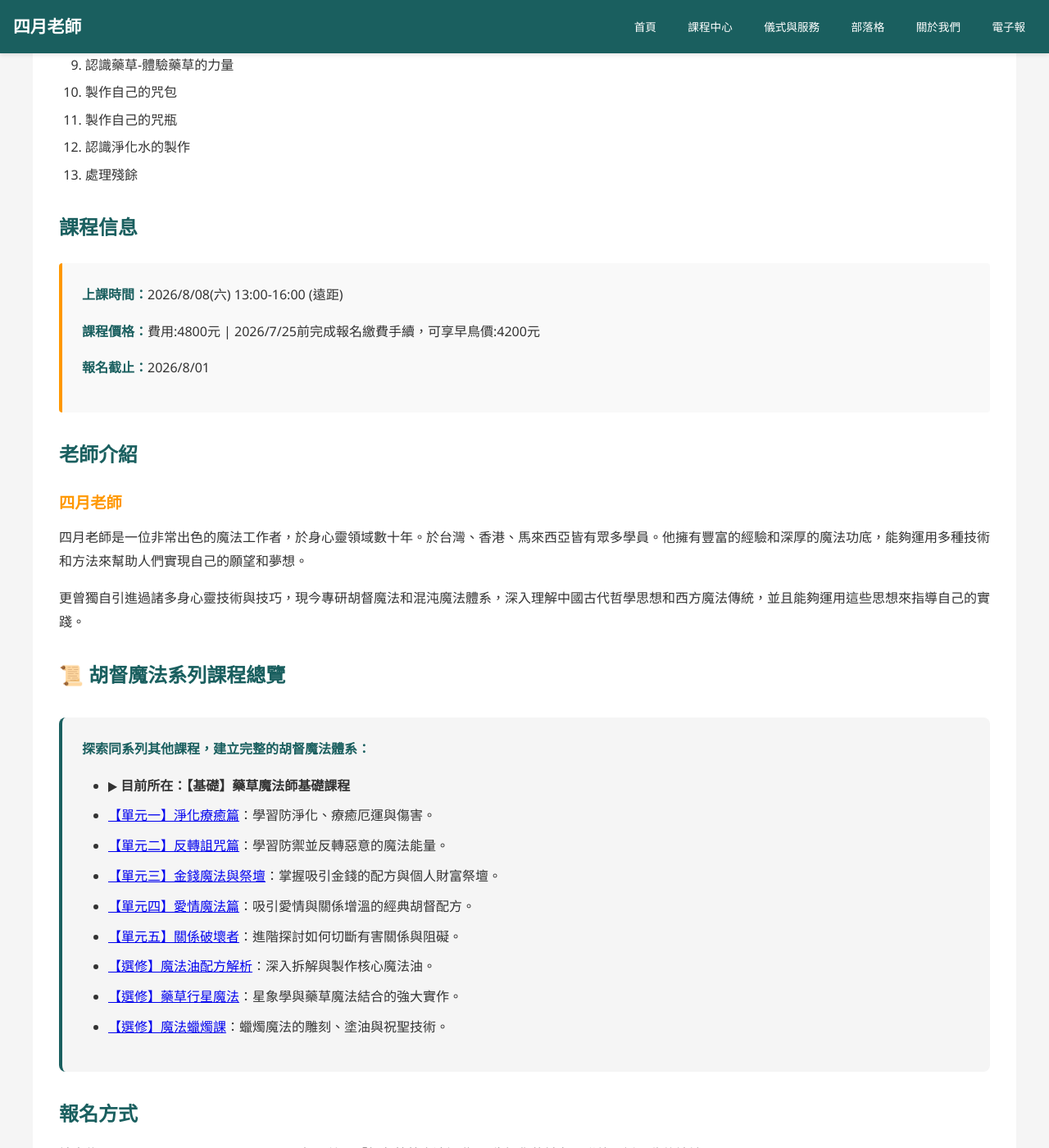
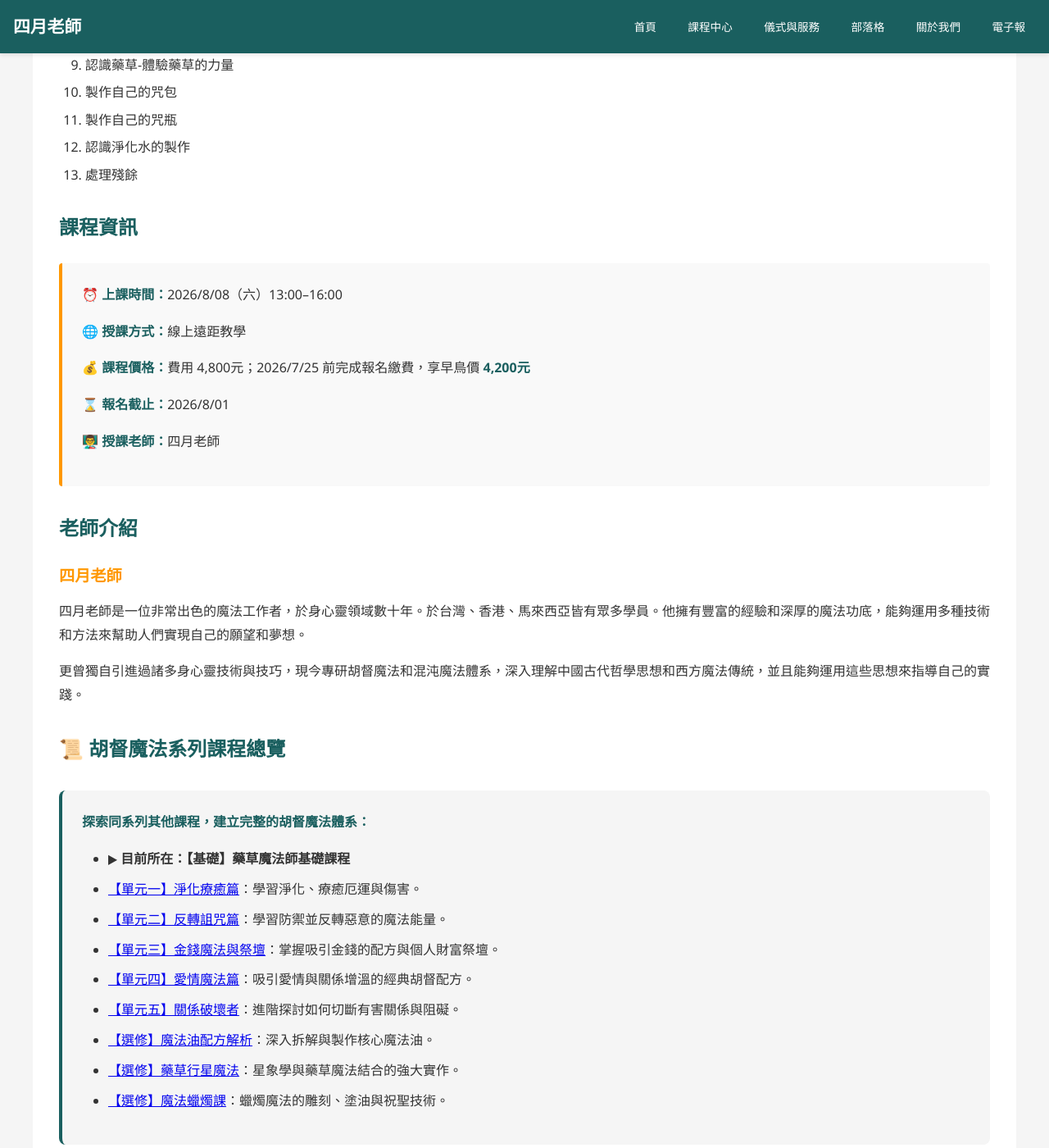
Before and after one commit to light4uliuphone-lang/hoodoo, a Jekyll site: the page built from courses/course-hoodoo-00.html, in a window 1280 px wide and 1400 px high, scrolled down 990 px. Shown: the whole window at 82% size. Built offline with Jekyll 4.4.1, drawn with Linux system fonts in a browser that asks for light colours; some of the changed text lies outside the part shown.

Commit message:
Add files via upload

```diff
--- a/courses/course-hoodoo-00.html
+++ b/courses/course-hoodoo-00.html
@@ -38,11 +39,13 @@
             <li>處理殘餘</li>
         </ol>
 
-        <h2>課程信息</h2>
+        <h2>課程資訊</h2>
         <div class="course-info-box">
-            <p><strong>上課時間：</strong>2026/8/08(六) 13:00-16:00 (遠距)</p>
-            <p><strong>課程價格：</strong>費用:4800元 | 2026/7/25前完成報名繳費手續，可享早鳥價:4200元</p>
-            <p><strong>報名截止：</strong>2026/8/01</p>
+            <p><strong>⏰ 上課時間：</strong>2026/8/08（六）13:00–16:00</p>
+            <p><strong>🌐 授課方式：</strong>線上遠距教學</p>
+            <p><strong>💰 課程價格：</strong>費用 4,800元；2026/7/25 前完成報名繳費，享早鳥價 <strong>4,200元</strong></p>
+            <p><strong>⌛ 報名截止：</strong>2026/8/01</p>
+            <p><strong>👨‍🏫 授課老師：</strong>四月老師</p>
         </div>
 
         <h2>老師介紹</h2>
@@ -57,7 +60,7 @@
             <p style="margin-bottom: 1rem; font-weight: bold; color: #1a5f5f;">探索同系列其他課程，建立完整的胡督魔法體系：</p>
             <ul style="line-height: 1.8;">
                 <li><strong>▶ 目前所在：【基礎】藥草魔法師基礎課程</strong></li>
-                <li><a href="/courses/course-hoodoo-02/">【單元一】淨化療癒篇</a>：學習防淨化、療癒厄運與傷害。</li>
+                <li><a href="/courses/course-hoodoo-01/">【單元一】淨化療癒篇</a>：學習淨化、療癒厄運與傷害。</li>
                 <li><a href="/courses/course-hoodoo-02/">【單元二】反轉詛咒篇</a>：學習防禦並反轉惡意的魔法能量。</li>
                 <li><a href="/courses/course-hoodoo-03/">【單元三】金錢魔法與祭壇</a>：掌握吸引金錢的配方與個人財富祭壇。</li>
                 <li><a href="/courses/course-hoodoo-04/">【單元四】愛情魔法篇</a>：吸引愛情與關係增溫的經典胡督配方。</li>
@@ -69,11 +72,29 @@
         </div>
 
         <h2>報名方式</h2>
-        <div class="registration-info">
+        <div class="registration-info" style="line-height: 1.8; margin-bottom: 2rem;">
+            <p><strong>方式一：請填寫官方報名表單（直接於下方填寫嵌入表單）</strong></p>
+            <p>填寫完下方 Google 表單並送出後，我們將於三日內回信與您確認。</p>
+
+            <p style="margin-top: 1.5rem;"><strong>方式二：請來信至信箱報名</strong></p>
             <p>請來信至 <a href="mailto:{{ site.email | default: 'herbmagic@hotmail.com.tw' }}">{{ site.email | default: 'herbmagic@hotmail.com.tw' }}</a>，標題註明「報名藥草魔法初階」，告知您的姓名、聯絡電話、收件地址即可。</p>
         </div>
+
+        <div class="registration-form" style="margin-top: 2rem; background: #fff; padding: 10px; border-radius: 8px;">
+            <iframe
+                src="https://docs.google.com/forms/d/e/1FAIpQLSdYVkTKhBbEVp-f57CAToSXBJ87bpG_r_8QWd9jFHMPdwR2OA/viewform?embedded=true"
+                width="100%"
+                height="1280"
+                frameborder="0"
+                marginheight="0"
+                marginwidth="0"
+                style="display: block; margin: 0 auto; max-width: 640px;">
+                載入中…
+            </iframe>
+        </div>
+
         <div style="text-align: center; margin-top: 2rem;">
-            <a href="mailto:{{ site.email | default: 'herbmagic@hotmail.com.tw' }}" class="btn-primary">立即報名</a>
+            <a href="mailto:{{ site.email | default: 'herbmagic@hotmail.com.tw' }}?subject=報名-藥草魔法師基礎課程" class="btn-primary">以 Email 報名</a>
         </div>
     </div>
 </div>
```
Also changed, not shown: other parts of courses/course-hoodoo-00.html (+1 -0 lines).
